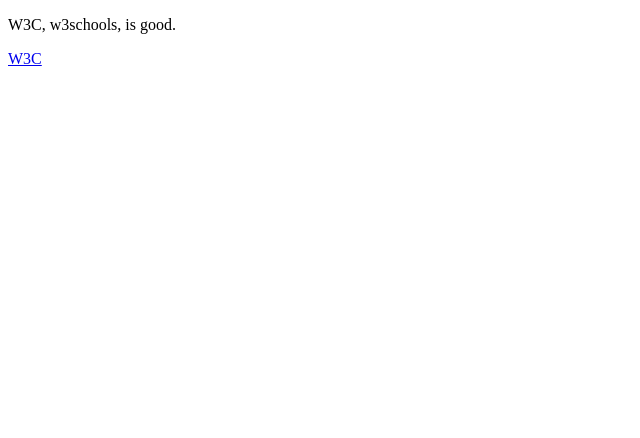
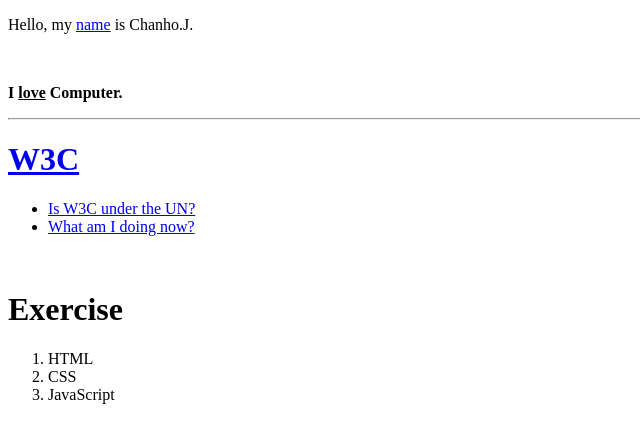
Before and after one commit to HQiotsecure/iotsecure, a plain HTML site: page index.html in a window 1280 px wide. Shown: the whole page, without its empty margins (0-640 px from the left). Drawn offline with Linux system fonts and the light colour scheme.

Commit message:
Add files via upload

```diff
--- a/index.html
+++ b/index.html
@@ -1,11 +1,30 @@
-<!DOCTYPE html>
+<!doctype html>
 <html lang="en" dir="ltr">
   <head>
     <meta charset="utf-8">
-    <title>w3schools</title>
+    <title>Hello, HQIoTSecure!</title>
   </head>
   <body>
-    <p>W3C, w3schools, is good.</p>
-    <p><a href="https://www.w3.org/" target="_blank" title="">W3C</a></p>
+    <p>Hello, my <a href="https://www.google.com/search?ei=SiiBXNeOKYSA8QWE1LKoAg&q=name+definition&oq=name+definition&gs_l=psy-ab.3..0j0i30l9.2902.13901..14855...1.0..0.191.1377.0j12......0....1..gws-wiz.......0i71j0i131j0i67j0i10i30.vYZvrzEIyAI" target="_blank" title="name">name</a> is Chanho.J.</p>
+    <p style="margin-top:50px;"><Strong>I <u>love</u> Computer.</strong></p>
+    <hr>
+    <!-- <a>는 anchor, 닺, 즉 '링크'라는 소리임.-->
+    <!-- href는 hypertext의 첫글자 + reference(참조)의 앞 세글자를 땀.-->
+    <!-- style 태그는 css 문법이 대신 들어와야 함.-->
+    <!-- html 태그의 종류는 https://www.w3schools.com/tags/ref_byfunc.asp 참고. -->
+
+    <h1><a href="index.html" target="_blank" title="Click and know about W3C!">W3C</a></h1>
+    <ul> <!--unordered list-->
+      <li><a href="1.html" target="_blank" title="Click!">Is W3C under the UN?</a></li>
+      <li><a href="2.html" target="_blank" title="I made it!">What am I doing now?</a></li>
+    </ul>
+    <img src="">
+
+    <h1>Exercise</h1>
+    <ol> <!-- ordered list-->
+      <li> HTML </li>
+      <li> CSS </li>
+      <li> JavaScript </li>
+    </ol>
   </body>
 </html>
```
Also changed, not shown: w3c.html (added, +11 -0 lines).
